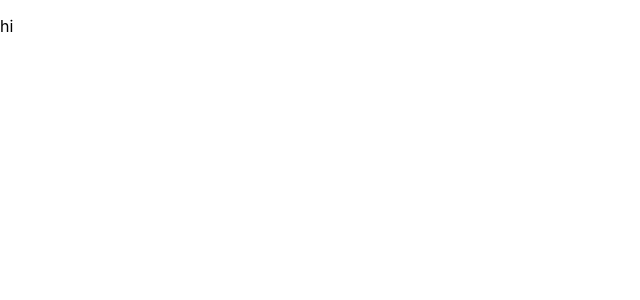
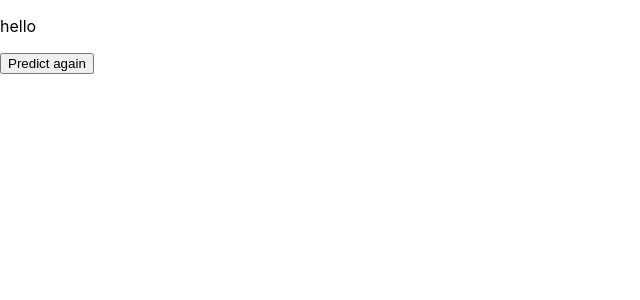
Before and after one commit to ciaranburr/Spike, a React (Create React App) app in the folder playoff-predictor/: page /nfc in a window 1280 px wide. Shown: the top 300 px of the page, without its empty margins (0-640 px from the left). Built offline with nearby package versions, Linux system fonts and the light colour scheme.

Commit message:
linked pages together to basic

```diff
--- a/playoff-predictor/src/pages/AfcChampionship.js
+++ b/playoff-predictor/src/pages/AfcChampionship.js
@@ -1,5 +1,12 @@
+import { useNavigate } from 'react-router-dom';
+
 export const AfcChampionship = () => {
+    const navigate = useNavigate();
+
     return(
-        <p>hello</p>
+        <div>
+            <p>hello</p>
+            <button onClick={() => navigate('/')}>Predict again</button>
+        </div>
     );
 }
--- a/playoff-predictor/src/pages/NfcChampionship.js
+++ b/playoff-predictor/src/pages/NfcChampionship.js
@@ -1,5 +1,12 @@
+import { useNavigate } from 'react-router-dom';
+
 export const NfcChampionship = () => {
+    const navigate = useNavigate();
+
     return(
-        <p>hi</p>
+        <div>
+            <p>hello</p>
+            <button onClick={() => navigate('/')}>Predict again</button>
+        </div>
     );
 }
--- a/playoff-predictor/src/pages/home.js
+++ b/playoff-predictor/src/pages/home.js
@@ -1,10 +1,29 @@
+import { useNavigate } from 'react-router-dom';
+import { useState } from 'react';
+import { Loading } from './Loading'; // imports loading symbol from page
 
 export const Home = () => {
-    return(
+    const navigate = useNavigate(); // use the hook to define navigate
+    const [loading, setLoading] = useState(false);
+
+    const handleNavigation = (route) => {
+        setLoading(true);
+        setTimeout(() => {
+            navigate(route); // navigate after 3 seconds
+        }, 3000);
+    };
+
+    return (
         <div>
-            <p>Please pick one of the games and we will predict who will win:</p>
-            <button>NFC Championship</button>
-            <button>AFC Championship</button>
+            {loading ? (
+                <Loading /> // if we clicked (are loading), show it
+            ) : (
+                <div>
+                    <p>Please pick one of the games and we will predict who will win:</p>
+                    <button onClick={() => handleNavigation('/nfc')}>NFC Championship</button>
+                    <button onClick={() => handleNavigation('/afc')}>AFC Championship</button>
+                </div>
+            )}
         </div>
     );
-}
+};
```
Also changed, not shown: playoff-predictor/notes.txt (added).
